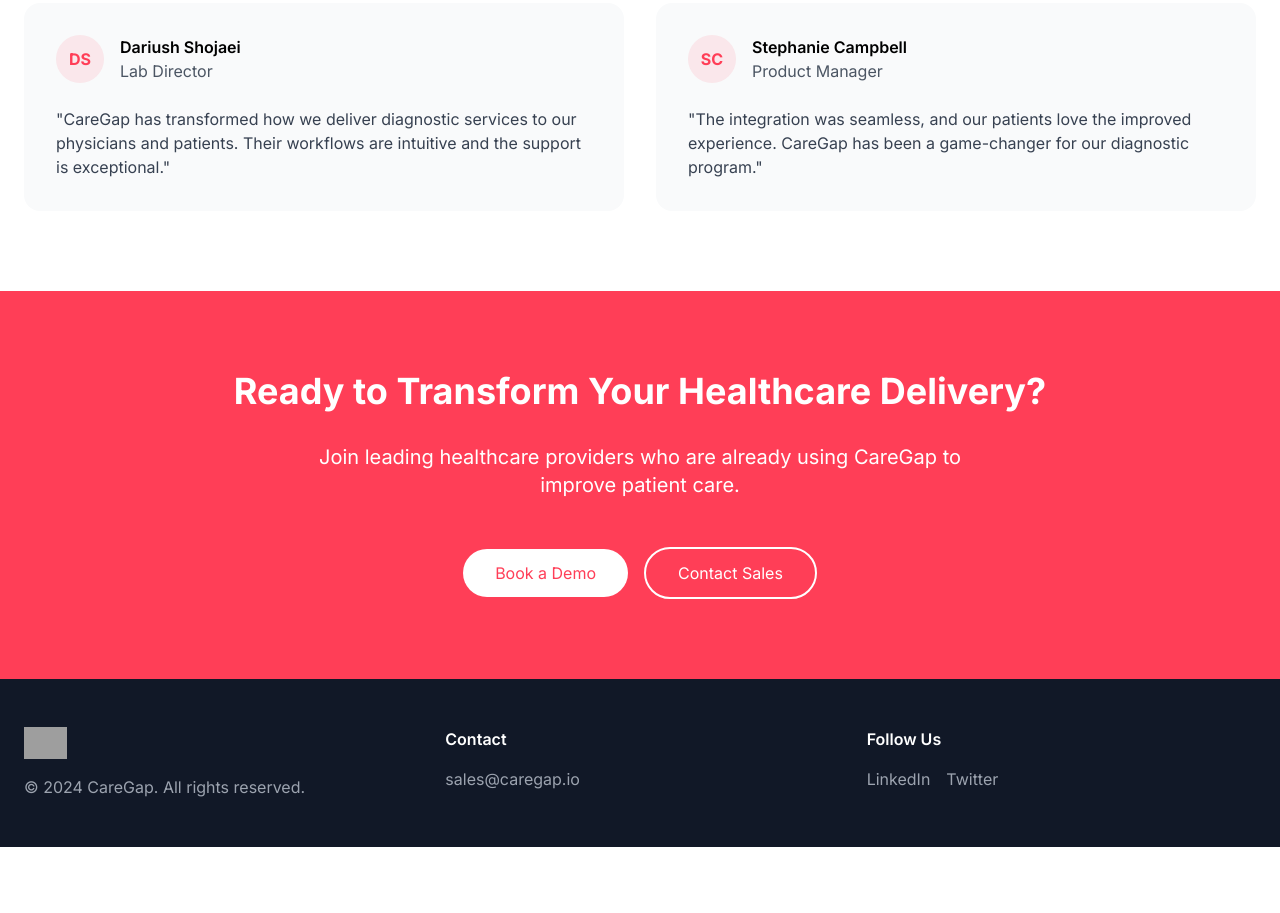
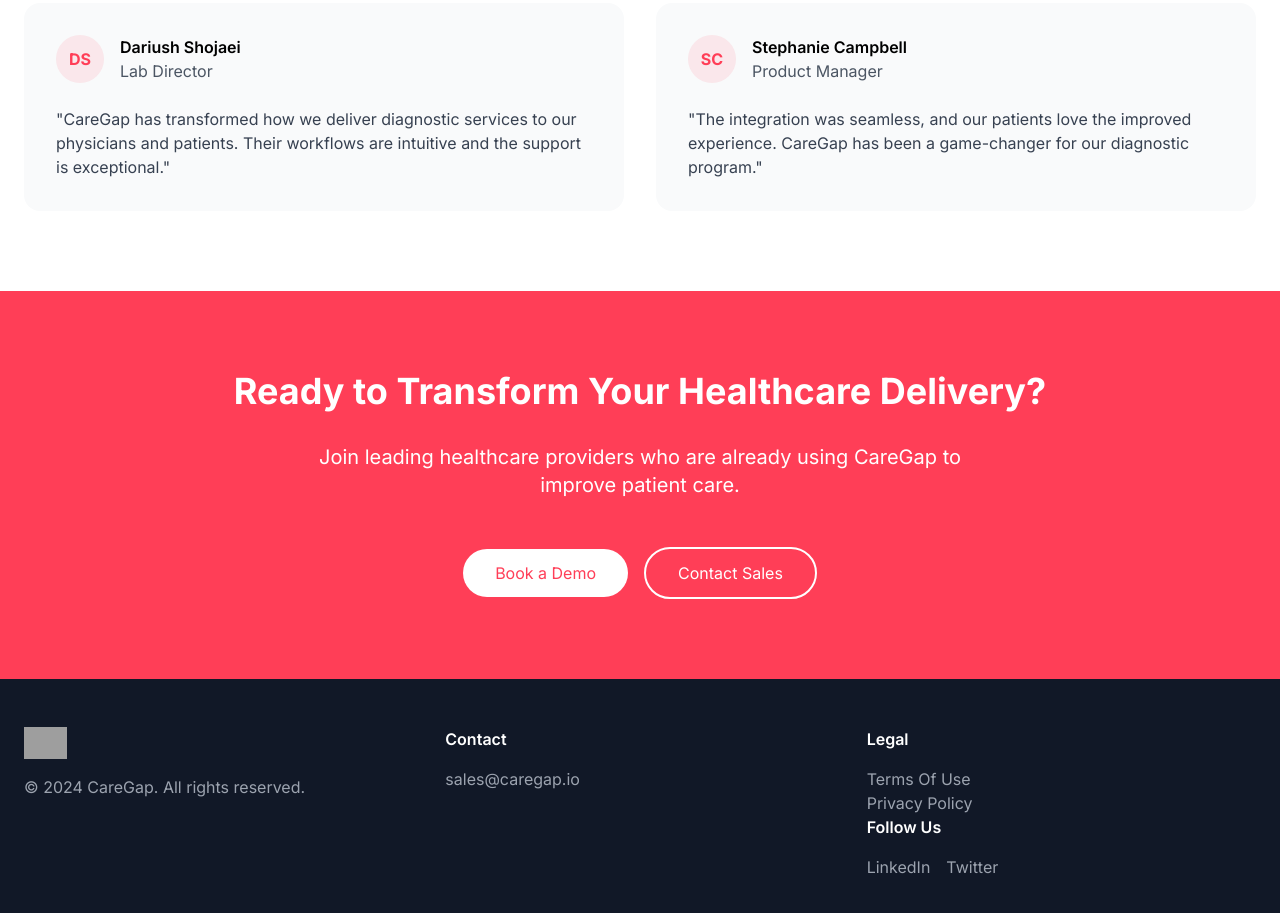
Before and after one commit to jeremycwalker1/CAREGAP.IO, a website: page index.html in a window 1280 px wide. Shown: the part 3138-4051 px from the top of the page. Before the commit the page ends 3985 px from the top, so only its background shows below. Drawn offline with nearby package versions, Linux system fonts and the light colour scheme; files that its build step writes are made by us from their sources; grey boxes are pictures that could not be loaded; a script that the page names is missing; a web font is replaced by a local one.

Commit message:
Update index.html

```diff
--- a/index.html
+++ b/index.html
@@ -229,6 +229,11 @@
                     <p class="text-gray-400"><a href="mailto:sales@caregap.io" class="hover:text-white transition-colors">sales@caregap.io</a></p>
                 </div>
                 <div>
+                <h3 class="font-semibold mb-4">Legal</h3>
+                <p class="text-gray-400"><a href="https://caregap.io/terms-of-use" class="hover:text-white transition-colors">Terms Of Use</a></p>
+                <p class="text-gray-400"><a href="https://caregap.io/privacy-policy" class="hover:text-white transition-colors">Privacy Policy</a></p>
+                </div<>
+                <div>
                     <h3 class="font-semibold mb-4">Follow Us</h3>
                     <div class="flex space-x-4">
                         <a href="#" class="text-gray-400 hover:text-white transition-colors">LinkedIn</a>
```
